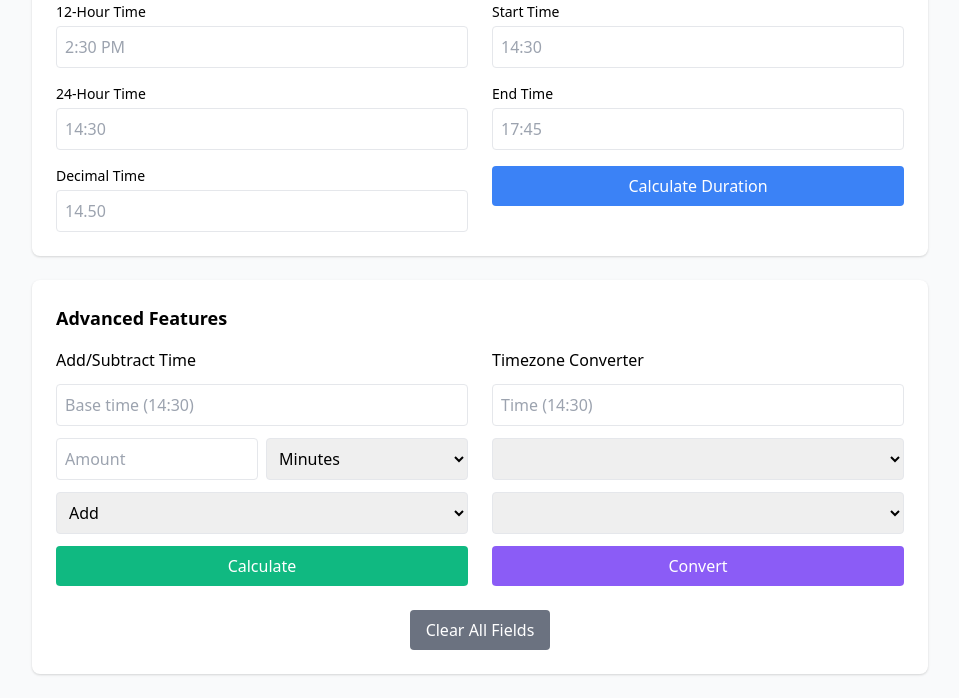
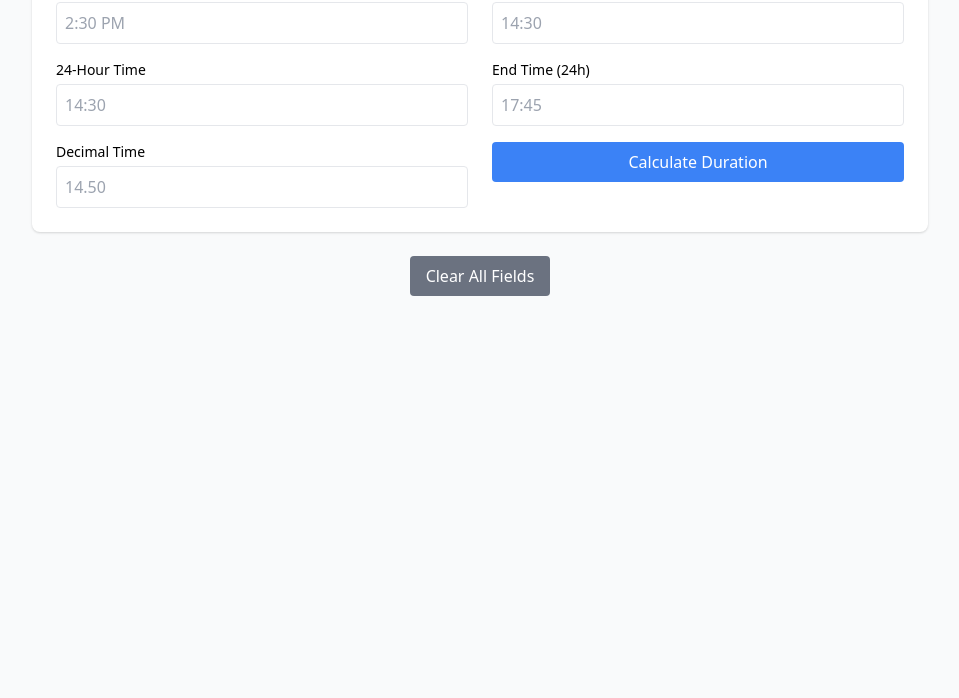
Before and after one commit to NeuralBloom/time-converter, a plain HTML site: page index.html in a window 1280 px wide. Shown: the part 178-876 px from the top of the page, without its empty margins (160-1119 px from the left). After the commit the page ends 800 px from the top, so only its background shows below. Drawn offline with nearby package versions, Linux system fonts and the light colour scheme.

Commit message:
Update index.html

```diff
--- a/index.html
+++ b/index.html
@@ -8,10 +8,8 @@
 </head>
 <body class="bg-gray-50 p-6">
     <div class="max-w-4xl mx-auto">
-        <!-- Header -->
         <div class="mb-8 text-center">
             <h1 class="text-2xl font-bold text-gray-800">Time Calculator & Converter</h1>
-            <p class="text-gray-600">Convert time formats and perform calculations</p>
         </div>
 
         <!-- Main converter -->
@@ -41,74 +39,32 @@
                     <h2 class="text-lg font-semibold mb-4">Time Calculator</h2>
                     <div class="space-y-4">
                         <div>
-                            <label class="block text-sm mb-1">Start Time</label>
+                            <label class="block text-sm mb-1">Start Time (24h)</label>
                             <input type="text" id="startTime" placeholder="14:30" class="w-full p-2 border rounded">
                         </div>
                         <div>
-                            <label class="block text-sm mb-1">End Time</label>
+                            <label class="block text-sm mb-1">End Time (24h)</label>
                             <input type="text" id="endTime" placeholder="17:45" class="w-full p-2 border rounded">
                         </div>
                         <button onclick="calculateDuration()" class="w-full bg-blue-500 text-white p-2 rounded hover:bg-blue-600">
                             Calculate Duration
                         </button>
                         <div id="duration" class="mt-4 p-4 bg-gray-50 rounded hidden">
-                            <p class="font-medium">Duration:</p>
-                            <p id="durationResult" class="text-lg"></p>
+                            <p id="durationResult"></p>
                         </div>
                     </div>
                 </div>
             </div>
         </div>
 
-        <!-- Advanced Features -->
-        <div class="bg-white rounded-lg shadow p-6">
-            <h2 class="text-lg font-semibold mb-4">Advanced Features</h2>
-            <div class="grid grid-cols-1 md:grid-cols-2 gap-6">
-                <!-- Time Addition/Subtraction -->
-                <div>
-                    <h3 class="font-medium mb-3">Add/Subtract Time</h3>
-                    <div class="space-y-3">
-                        <input type="text" id="baseTime" placeholder="Base time (14:30)" class="w-full p-2 border rounded">
-                        <div class="flex gap-2">
-                            <input type="text" id="timeAmount" placeholder="Amount" class="w-1/2 p-2 border rounded">
-                            <select id="timeUnit" class="w-1/2 p-2 border rounded">
-                                <option value="minutes">Minutes</option>
-                                <option value="hours">Hours</option>
-                            </select>
-                        </div>
-                        <select id="operation" class="w-full p-2 border rounded">
-                            <option value="add">Add</option>
-                            <option value="subtract">Subtract</option>
-                        </select>
-                        <button onclick="calculateTimeOperation()" class="w-full bg-green-500 text-white p-2 rounded hover:bg-green-600">
-                            Calculate
-                        </button>
-                        <div id="timeOpResult" class="mt-2 hidden"></div>
-                    </div>
-                </div>
-
-                <!-- Timezone Converter -->
-                <div>
-                    <h3 class="font-medium mb-3">Timezone Converter</h3>
-                    <div class="space-y-3">
-                        <input type="text" id="tzTime" placeholder="Time (14:30)" class="w-full p-2 border rounded">
-                        <select id="fromTz" class="w-full p-2 border rounded"></select>
-                        <select id="toTz" class="w-full p-2 border rounded"></select>
-                        <button onclick="convertTimezone()" class="w-full bg-purple-500 text-white p-2 rounded hover:bg-purple-600">
-                            Convert
-                        </button>
-                        <div id="tzResult" class="mt-2 hidden"></div>
-                    </div>
-                </div>
-            </div>
-
-            <!-- Clear All Button -->
-            <div class="mt-6 text-center">
-                <button onclick="clearAll()" class="bg-gray-500 text-white px-4 py-2 rounded hover:bg-gray-600">
-                    Clear All Fields
-                </button>
-            </div>
+        <!-- Clear Button -->
+        <div class="text-center">
+            <button onclick="clearAll()" class="bg-gray-500 text-white px-4 py-2 rounded hover:bg-gray-600">
+                Clear All Fields
+            </button>
         </div>
     </div>
+
+    <script src="script.js"></script>
 </body>
 </html>
```
